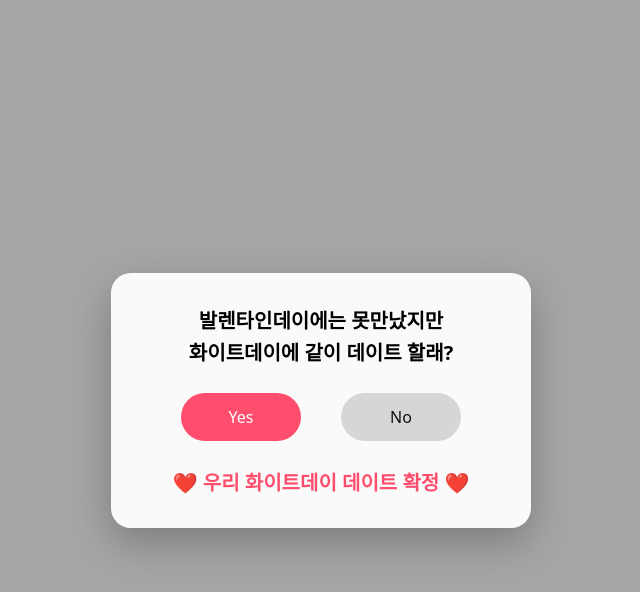
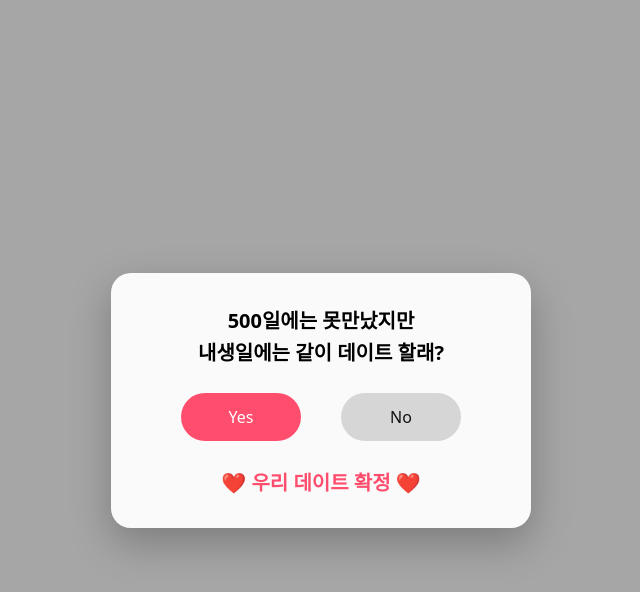
Before and after one commit to rudug2008-dev/eventyou, a plain HTML site: page index.html in a window 1280 px wide. Both pictures are taken after a click on the button "Yes". Shown: the whole page, without its empty margins (319-959 px from the left). Drawn offline with Linux system fonts and the light colour scheme.

Commit message:
Update index.html

```diff
--- a/index.html
+++ b/index.html
@@ -3,7 +3,7 @@
 <head>
 <meta charset="UTF-8" />
 <meta name="viewport" content="width=device-width, initial-scale=1.0" />
-<title>화이트데이 이벤트</title>
+<title>널향한 이벤트</title>
 
 <style>
 * { box-sizing: border-box; }
@@ -101,8 +101,8 @@ h1{
 <body>
   <div class="card">
     <h1>
-      발렌타인데이에는 못만났지만<br>
-      화이트데이에 같이 데이트 할래?
+      500일에는 못만났지만<br>
+      내생일에는 같이 데이트 할래?
     </h1>
 
     <div class="btn-container" id="btnArea">
@@ -110,7 +110,7 @@ h1{
       <button class="btn no" id="noBtn" type="button">No</button>
     </div>
 
-    <div class="result" id="result">❤️ 우리 화이트데이 데이트 확정 ❤️</div>
+    <div class="result" id="result">❤️ 우리 데이트 확정 ❤️</div>
   </div>
 
 <script>
```
